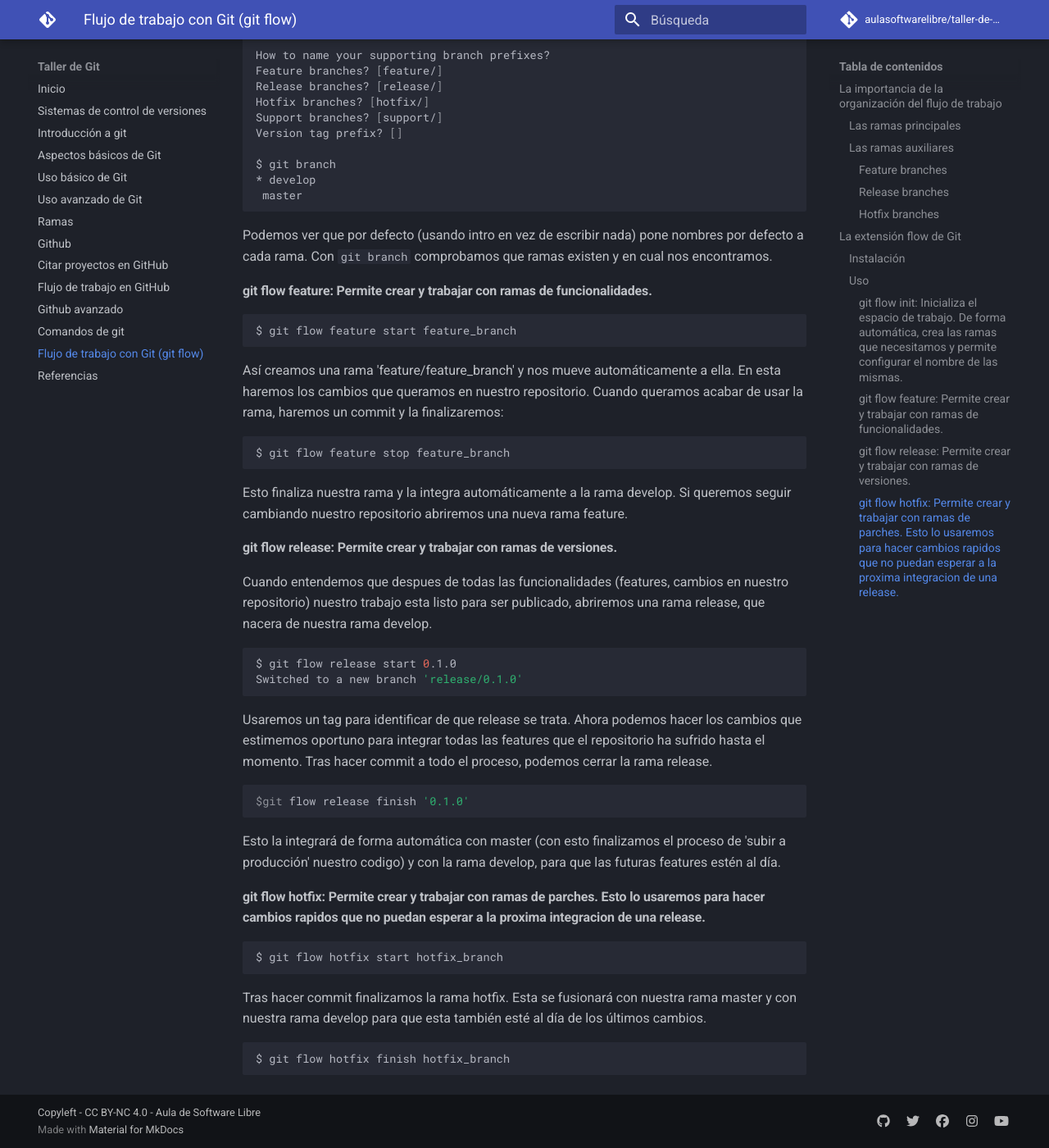
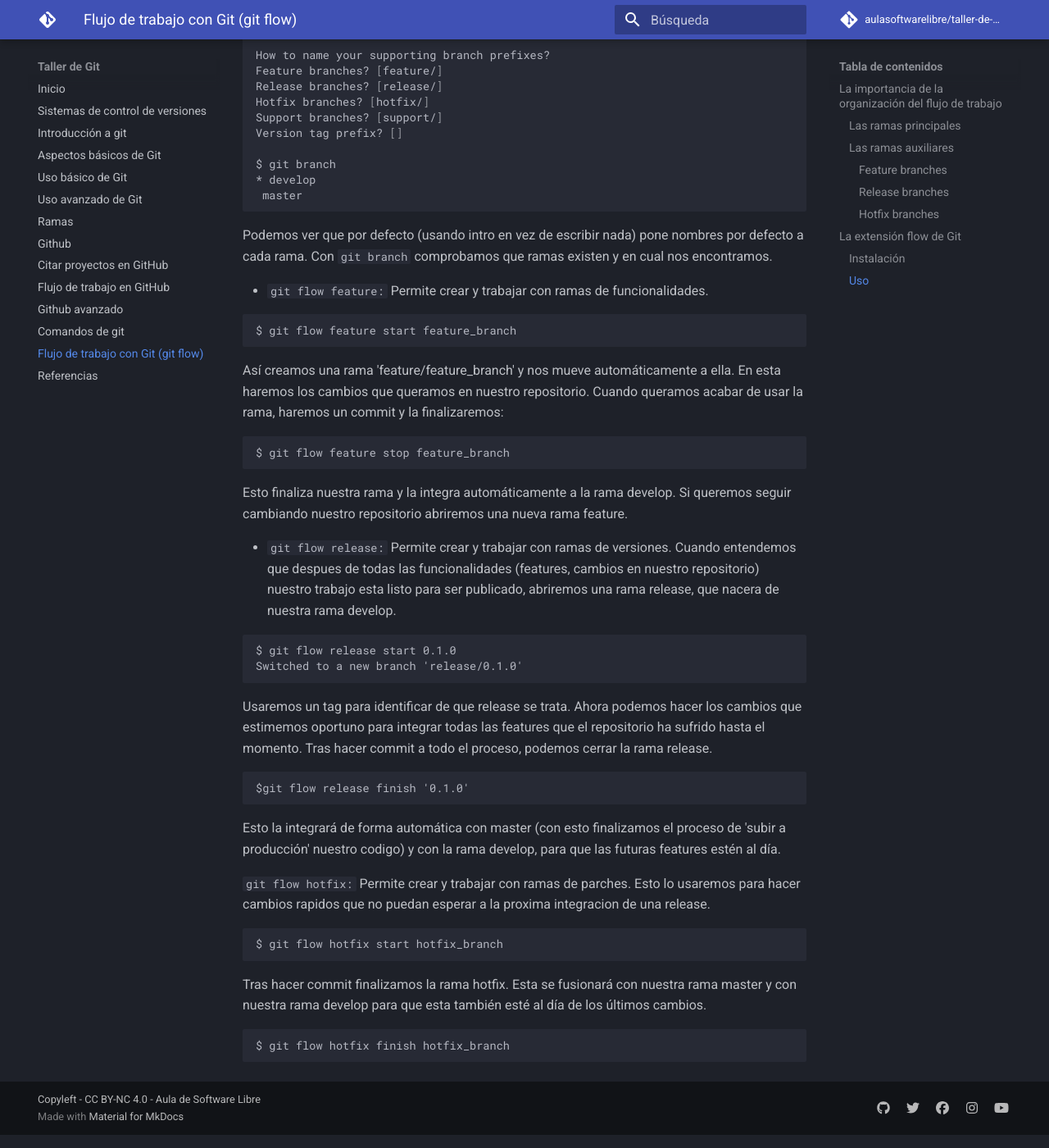
Before and after one commit to aulasoftwarelibre/taller-de-git, an MkDocs documentation site: the page built from docs/gitflow.md, in a window 1280 px wide and 1400 px high, scrolled down 2989 px. Shown: the whole window at 82% size. Built offline with MkDocs 1.6.1 and Material for MkDocs 9.7.7, drawn with Linux system fonts in a browser that asks for light colours; comment, search, counter and statistics services are not loaded; some of the changed text lies outside the part shown.

Commit message:
quick fix

````diff
--- a/docs/gitflow.md
+++ b/docs/gitflow.md
@@ -58,7 +58,7 @@
 Para cambiar a las ramas master y develop, seguiremos usando `git checkout`, pero para trabajar con las ramas antes indicadas gitflow nos facilita las siguientes órdenes:
 
 
-#### git flow init: Inicializa el espacio de trabajo. De forma automática, crea las ramas que necesitamos y permite configurar el nombre de las mismas.
+- `git flow init:` Inicializa el espacio de trabajo. De forma automática, crea las ramas que necesitamos y permite configurar el nombre de las mismas.
 
 ```bash
 $ git flow init
@@ -83,9 +83,9 @@
 
 
 
-#### git flow feature: Permite crear y trabajar con ramas de funcionalidades.
+- `git flow feature:` Permite crear y trabajar con ramas de funcionalidades.
 
-```bash
+```
 $ git flow feature start feature_branch
 
 ```
@@ -93,7 +93,7 @@
 Así creamos una rama 'feature/feature_branch' y nos mueve automáticamente a ella.
 En esta haremos los cambios que queramos en nuestro repositorio. Cuando queramos acabar de usar la rama, haremos un commit y la finalizaremos:
 
-```bash
+```
 $ git flow feature stop feature_branch
 
 ```
@@ -102,10 +102,10 @@
 
 
 
-#### git flow release: Permite crear y trabajar con ramas de versiones.
+- `git flow release:` Permite crear y trabajar con ramas de versiones.
 Cuando entendemos que despues de todas las funcionalidades (features, cambios en nuestro repositorio) nuestro trabajo esta listo para ser publicado, abriremos una rama release, que nacera de nuestra rama develop.
 
-```bash
+```
 $ git flow release start 0.1.0
 Switched to a new branch 'release/0.1.0'
 ```
@@ -113,7 +113,7 @@
 Usaremos un tag para identificar de que release se trata.
 Ahora podemos hacer los cambios que estimemos oportuno para integrar todas las features que el repositorio ha sufrido hasta el momento. Tras hacer commit a todo el proceso, podemos cerrar la rama release.
 
-```bash
+```
 $git flow release finish '0.1.0'
 ```
 
@@ -121,14 +121,14 @@
 
 
 
-#### git flow hotfix: Permite crear y trabajar con ramas de parches. Esto lo usaremos para hacer cambios rapidos que no puedan esperar a la proxima integracion de una release.
+`git flow hotfix:` Permite crear y trabajar con ramas de parches. Esto lo usaremos para hacer cambios rapidos que no puedan esperar a la proxima integracion de una release.
 
-```bash
+```
 $ git flow hotfix start hotfix_branch
 ```
 
 Tras hacer commit finalizamos la rama hotfix. Esta se fusionará con nuestra rama master y con nuestra rama develop para que esta también esté al día de los últimos cambios.
 
-```bash
+```
 $ git flow hotfix finish hotfix_branch
 ```
````
